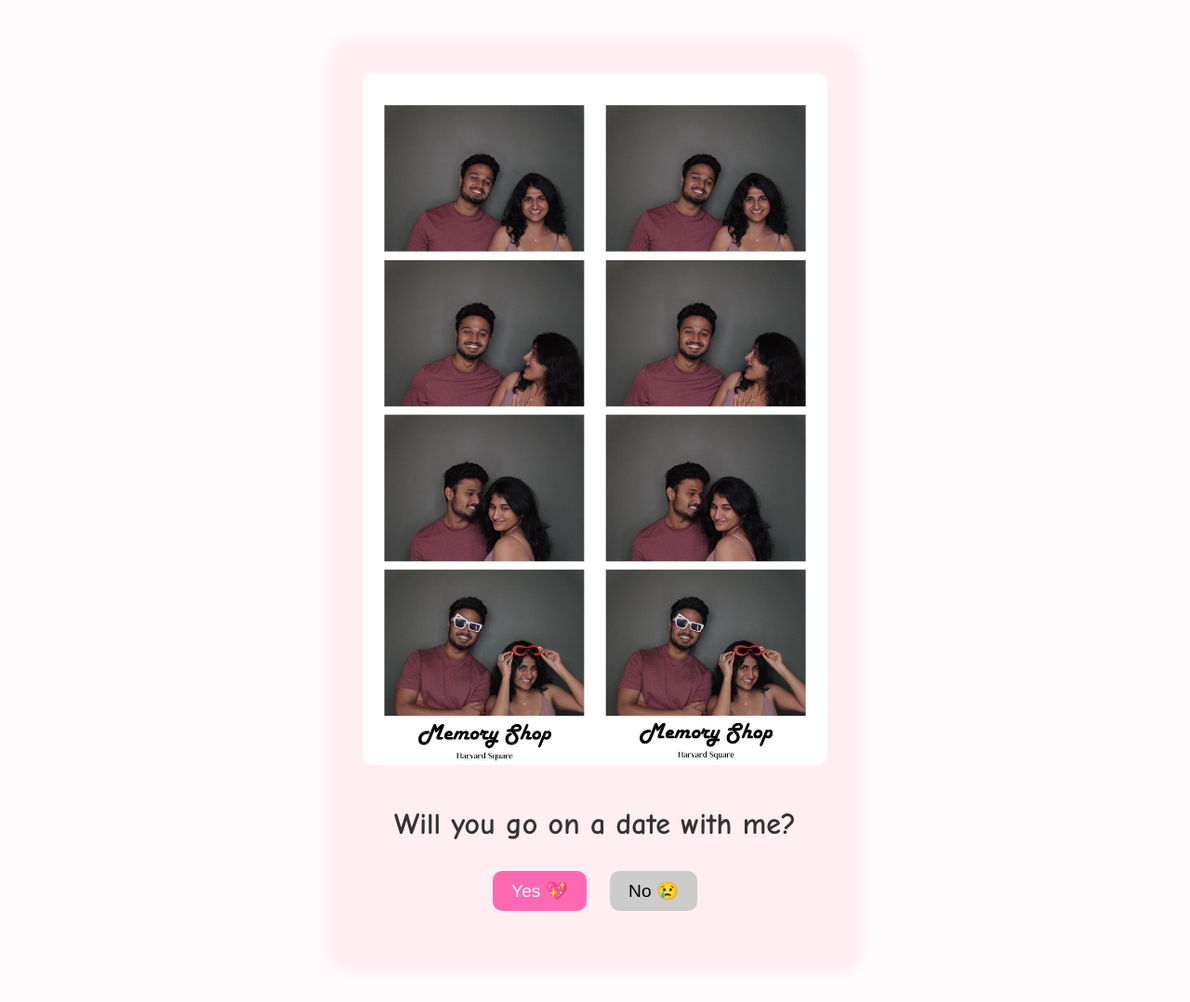
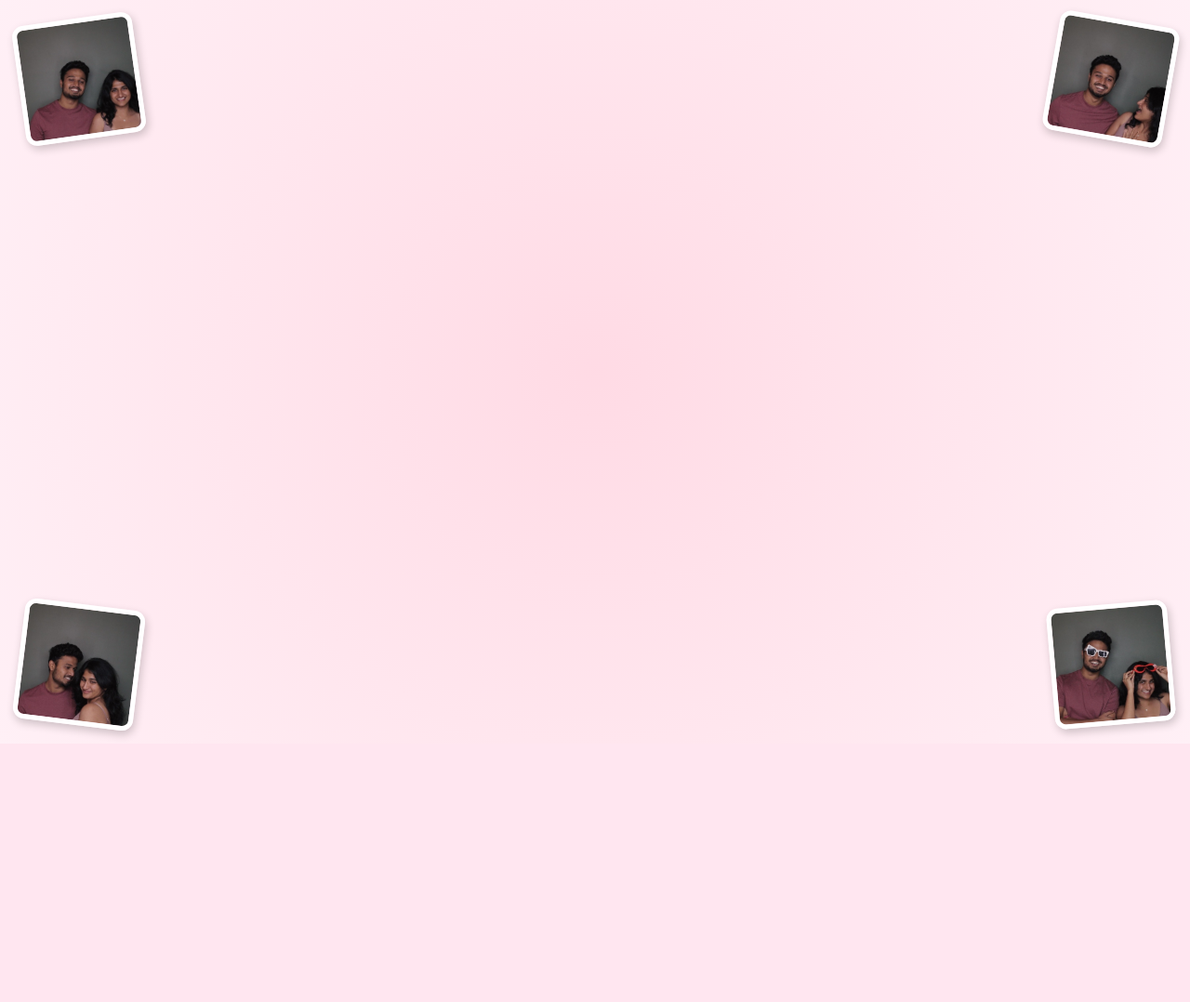
Before and after one commit to keersbidare/date-invite, a plain HTML site: page index.html in a window 1280 px wide. Shown: the whole page at 93% size. After the commit the page ends 800 px from the top, so only its background shows below. Drawn offline with Linux system fonts and the light colour scheme.

Commit message:
commit-3

```diff
--- a/index.html
+++ b/index.html
@@ -3,20 +3,22 @@
 <head>
   <meta charset="UTF-8" />
   <meta name="viewport" content="width=device-width, initial-scale=1.0"/>
-  <title>Go on a Date with Me?</title>
+  <title>Our Cute Page</title>
   <link rel="stylesheet" href="style.css" />
 </head>
 <body>
-  <div class="container">
-    <img src="images/photo.jpg" alt="us" class="cute-photo">
-    <h1>Will you go on a date with me?</h1>
-    <div class="button-group">
-      <button id="yesBtn">Yes 💖</button>
-      <button id="noBtn">No 😢</button>
-    </div>
-    <div id="responseArea"></div>
+  <div class="background-tint"></div>
+  <div class="photo-corner top-left">
+    <img src="images/pic1.jpg" alt="Cute moment 1">
   </div>
-
-  <script src="script.js"></script>
+  <div class="photo-corner top-right">
+    <img src="images/pic2.jpg" alt="Cute moment 2">
+  </div>
+  <div class="photo-corner bottom-left">
+    <img src="images/pic3.jpg" alt="Cute moment 3">
+  </div>
+  <div class="photo-corner bottom-right">
+    <img src="images/pic4.jpg" alt="Cute moment 4">
+  </div>
 </body>
 </html>
--- a/style.css
+++ b/style.css
@@ -1,50 +1,61 @@
 body {
-    font-family: 'Comic Sans MS', cursive, sans-serif;
-    background-color: #fffafc;
-    text-align: center;
-    padding: 40px;
-    color: #333;
+    margin: 0;
+    padding: 0;
+    position: relative;
+    height: 100vh;
+    overflow: hidden;
+    background: #ffe6f0;
+    font-family: 'Segoe UI', Tahoma, Geneva, Verdana, sans-serif;
   }
 
-  .container {
-    max-width: 500px;
-    margin: auto;
-    background: #ffeef2;
-    padding: 30px;
-    border-radius: 20px;
-    box-shadow: 0 0 20px rgba(255, 0, 102, 0.1);
+  .background-tint {
+    position: absolute;
+    top: 0;
+    left: 0;
+    width: 100%;
+    height: 100%;
+    background: radial-gradient(circle, rgba(255,192,203,0.3) 0%, rgba(255,255,255,0.4) 100%);
+    z-index: -1;
   }
 
-  .cute-photo {
-    width: 100%;
+  .photo-corner {
+    position: absolute;
+    width: 120px;
+    height: 120px;
+    border: 5px solid white;
+    box-shadow: 2px 4px 10px rgba(0,0,0,0.2);
     border-radius: 12px;
-    margin-bottom: 20px;
+    overflow: hidden;
+    transform: rotate(var(--angle));
   }
 
-  .button-group button {
-    font-size: 1.2rem;
-    padding: 10px 20px;
-    margin: 10px;
-    border: none;
-    border-radius: 10px;
-    cursor: pointer;
-    transition: all 0.2s ease-in-out;
+  .photo-corner img {
+    width: 100%;
+    height: 100%;
+    object-fit: cover;
   }
 
-  #yesBtn {
-    background-color: #ff69b4;
-    color: white;
+  /* Positioning each corner with random tilt */
+  .top-left {
+    top: 20px;
+    left: 20px;
+    --angle: -8deg;
   }
 
-  #noBtn {
-    background-color: #ccc;
-    color: black;
+  .top-right {
+    top: 20px;
+    right: 20px;
+    --angle: 10deg;
   }
 
-  button:hover {
-    transform: scale(1.1);
+  .bottom-left {
+    bottom: 20px;
+    left: 20px;
+    --angle: 7deg;
   }
 
-  #responseArea {
-    margin-top: 20px;
+  .bottom-right {
+    bottom: 20px;
+    right: 20px;
+    --angle: -5deg;
   }
```
Also changed, not shown: images/photo.jpg (deleted), images/pic1.jpg (added), images/pic2.jpg (added), images/pic3.jpg (added), images/pic4.jpg (added).
